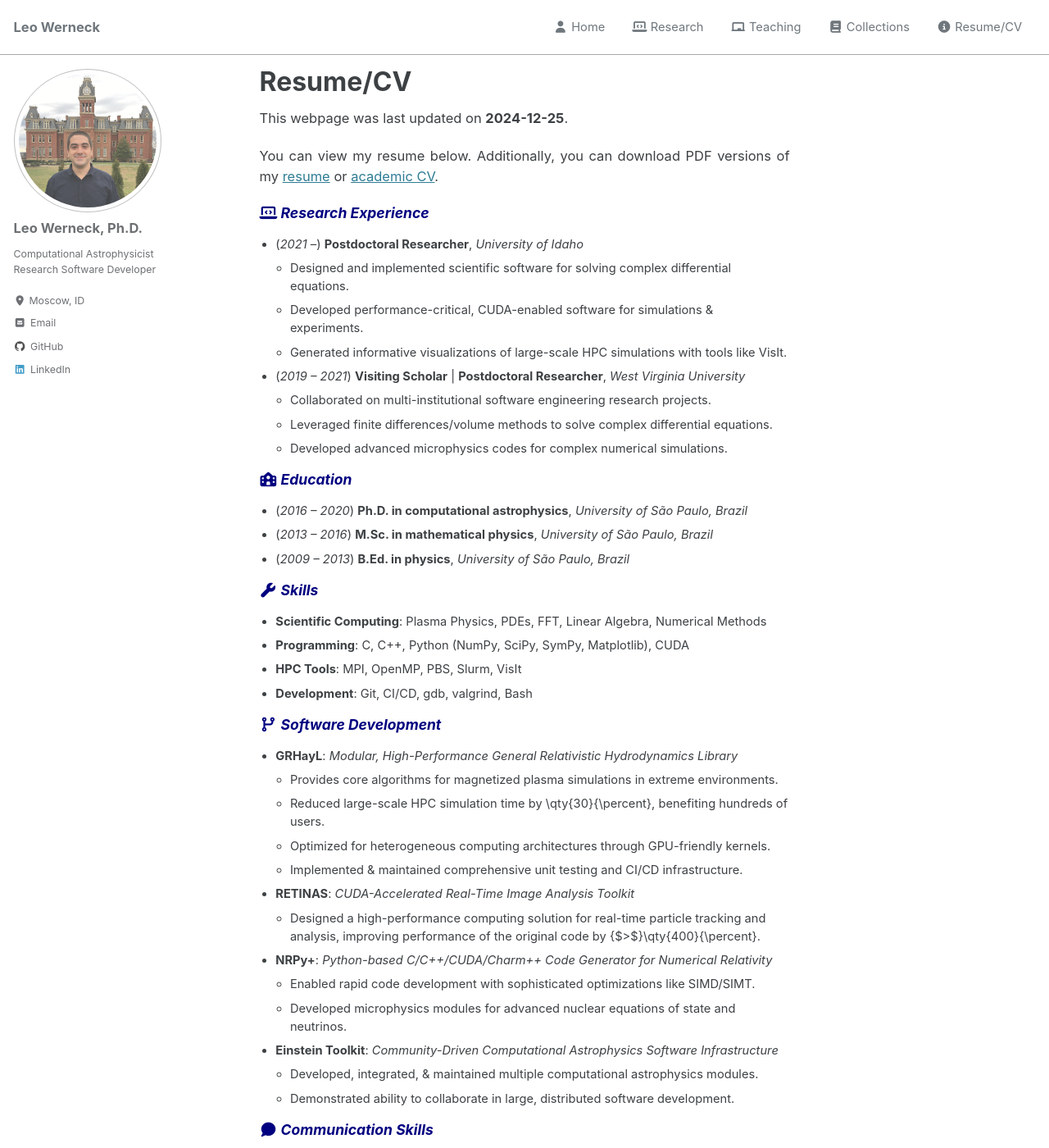
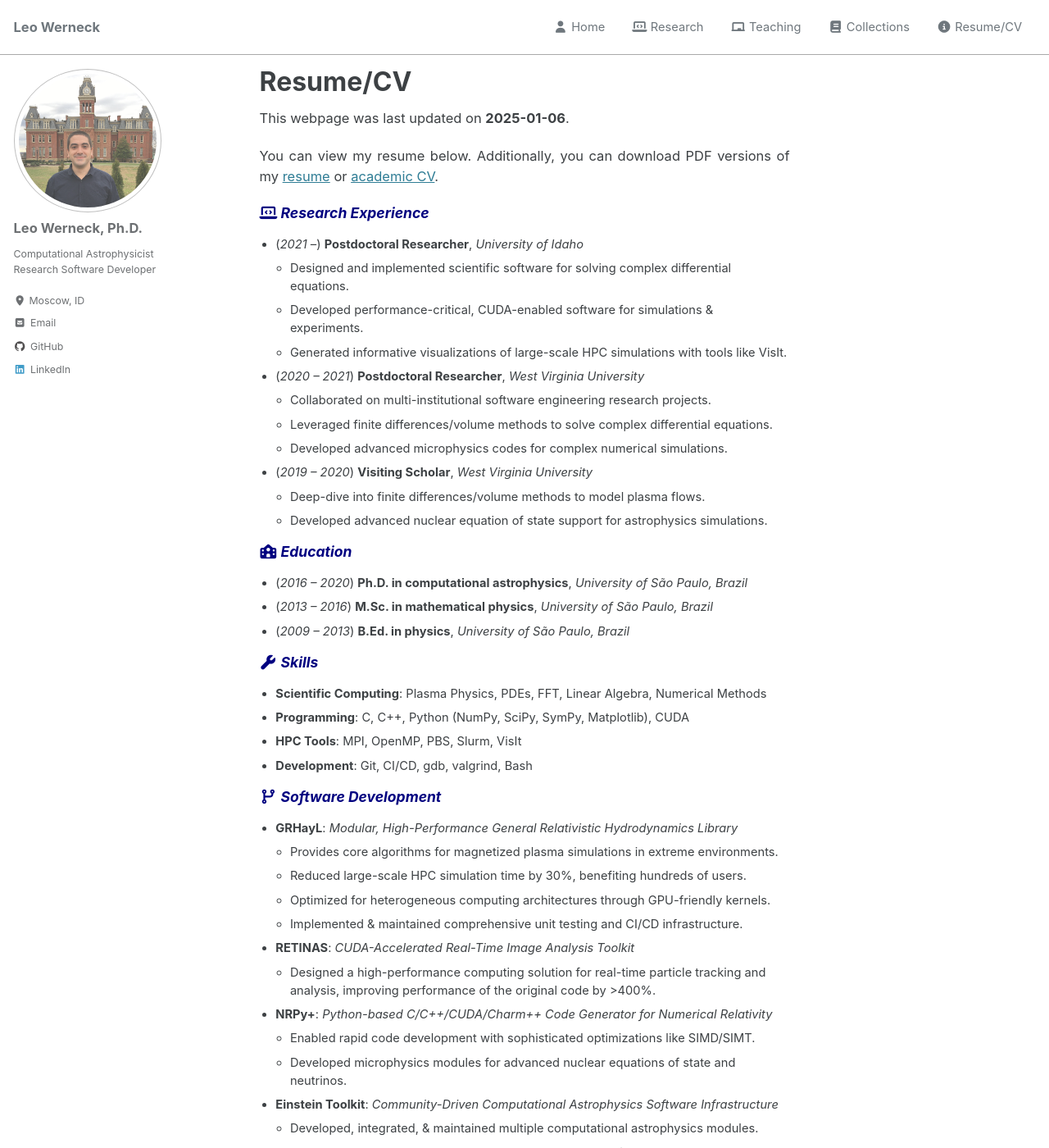
Before and after one commit to leowerneck/leowerneck.github.io, a Jekyll site: the page built from _pages/resume-cv.md, in a window 1280 px wide and 1400 px high. Shown: the whole window at 82% size. Built offline with Jekyll 4.4.1, drawn with Linux system fonts in a browser that asks for light colours; cached includes are drawn as plain includes; comment, search, counter and statistics services are not loaded.

Commit message:
Fixed issues with CV (#5)

```diff
--- a/_pages/resume-cv.md
+++ b/_pages/resume-cv.md
@@ -3,7 +3,7 @@ title: Resume/CV
 permalink: /resume-cv/
 ---
 
-This webpage was last updated on **2024-12-25**.
+This webpage was last updated on **2025-01-06**.
 
 You can view my resume below. Additionally, you can download PDF versions of my [resume](/assets/docs/LW-Resume-2024-12-25.pdf) or [academic CV](/assets/docs/LW-CV-2024-12-25.pdf).
 #### <span style="color:navy"><i class="fa fa-laptop-code"></i> *Research Experience*</span>
@@ -11,10 +11,13 @@ You can view my resume below. Additionally, you can download PDF versions of my
   * Designed and implemented scientific software for solving complex differential equations.
   * Developed performance-critical, CUDA-enabled software for simulations & experiments.
   * Generated informative visualizations of large-scale HPC simulations with tools like VisIt.
-* (*2019 -- 2021*) **Visiting Scholar** \| **Postdoctoral Researcher**, *West Virginia University*
+* (*2020 -- 2021*) **Postdoctoral Researcher**, *West Virginia University*
   * Collaborated on multi-institutional software engineering research projects.
   * Leveraged finite differences/volume methods to solve complex differential equations.
   * Developed advanced microphysics codes for complex numerical simulations.
+* (*2019 -- 2020*) **Visiting Scholar**, *West Virginia University*
+  * Deep-dive into finite differences/volume methods to model plasma flows.
+  * Developed advanced nuclear equation of state support for astrophysics simulations.
 
 #### <span style="color:navy"><i class="fa fa-school"></i> *Education*</span>
 * (*2016 -- 2020*) **Ph.D. in computational astrophysics**, *University of São Paulo, Brazil*
@@ -30,11 +33,11 @@ You can view my resume below. Additionally, you can download PDF versions of my
 #### <span style="color:navy"><i class="fa fa-code-branch"></i> *Software Development*</span>
 * **GRHayL**: *Modular, High-Performance General Relativistic Hydrodynamics Library*
   * Provides core algorithms for magnetized plasma simulations in extreme environments.
-  * Reduced large-scale HPC simulation time by \qty{30}{\percent}, benefiting hundreds of users.
+  * Reduced large-scale HPC simulation time by 30%, benefiting hundreds of users.
   * Optimized for heterogeneous computing architectures through GPU-friendly kernels.
   * Implemented & maintained comprehensive unit testing and CI/CD infrastructure.
 * **RETINAS**: *CUDA-Accelerated Real-Time Image Analysis Toolkit*
-  * Designed a high-performance computing solution for real-time particle tracking and analysis, improving performance of the original code by {$>$}\qty{400}{\percent}.
+  * Designed a high-performance computing solution for real-time particle tracking and analysis, improving performance of the original code by >400%.
 * **NRPy+**: *Python-based C/C++/CUDA/Charm++ Code Generator for Numerical Relativity*
   * Enabled rapid code development with sophisticated optimizations like SIMD/SIMT.
   * Developed microphysics modules for advanced nuclear equations of state and neutrinos.
```
